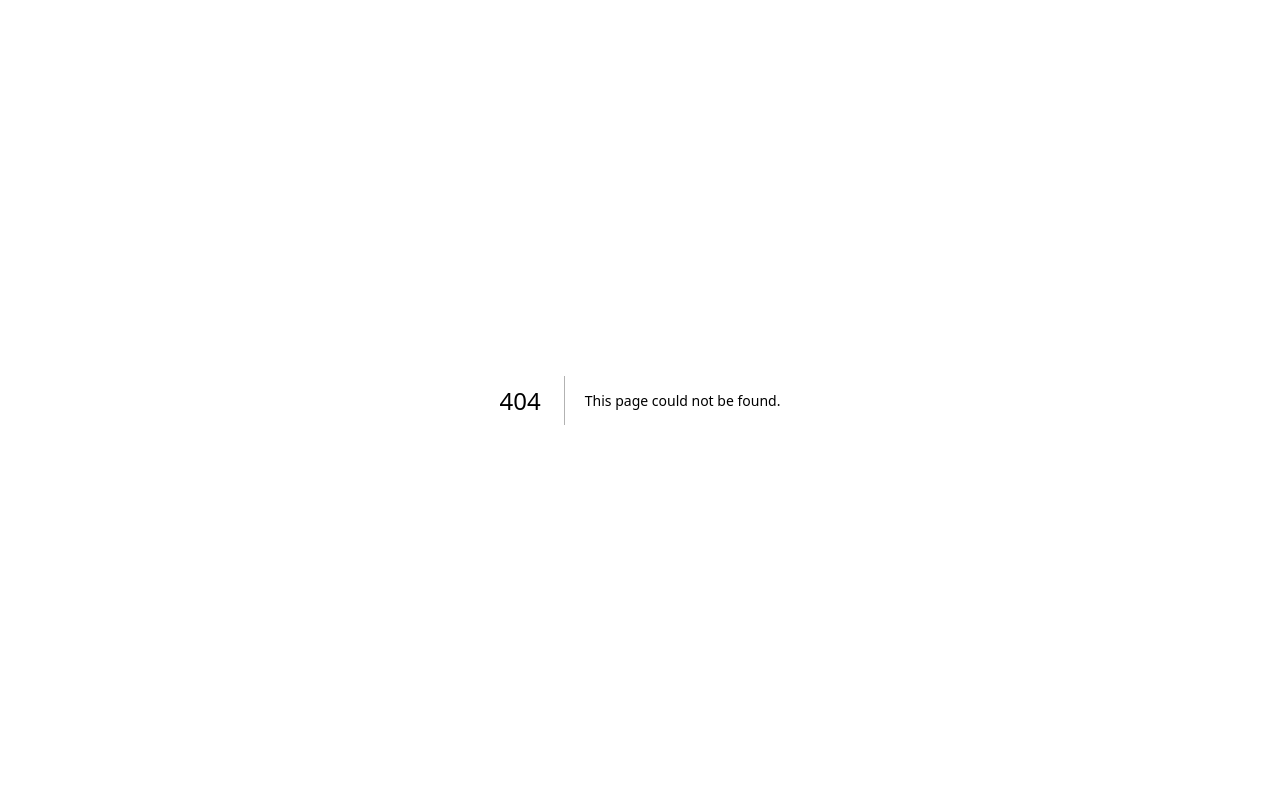
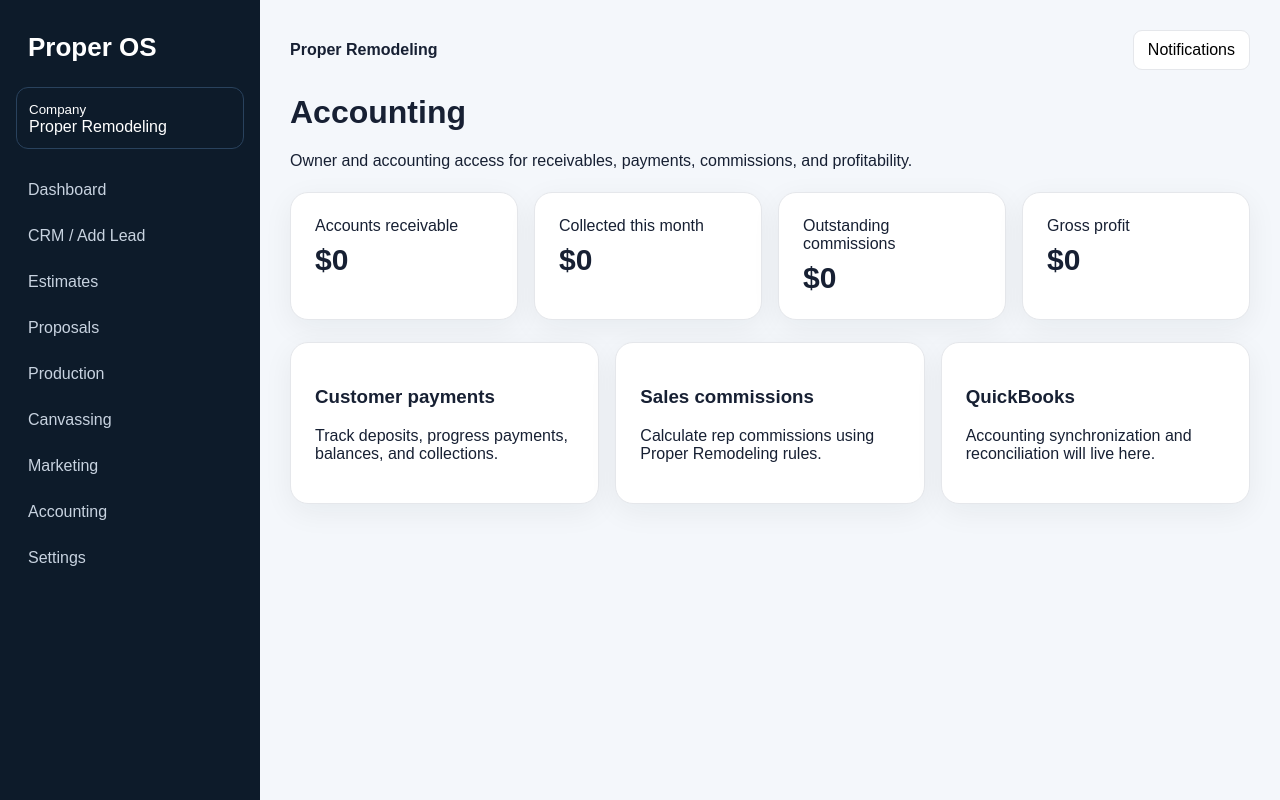
Before and after one commit to csosa122000/ProperOS, a Next.js app: page /accounting in a window 1280 px wide. Before the commit this address had no page. Built offline with nearby package versions, Linux system fonts and the light colour scheme; no server answers.

Commit message:
Add accounting module

```diff
--- /dev/null
+++ b/app/(app)/accounting/page.tsx
@@ -0,0 +1,16 @@
+export default function Accounting(){
+  return <>
+    <div><h1>Accounting</h1><p>Owner and accounting access for receivables, payments, commissions, and profitability.</p></div>
+    <section className="grid section">
+      <div className="card metric"><span>Accounts receivable</span><strong>$0</strong></div>
+      <div className="card metric"><span>Collected this month</span><strong>$0</strong></div>
+      <div className="card metric"><span>Outstanding commissions</span><strong>$0</strong></div>
+      <div className="card metric"><span>Gross profit</span><strong>$0</strong></div>
+    </section>
+    <section className="module-grid section">
+      <div className="card"><h3>Customer payments</h3><p>Track deposits, progress payments, balances, and collections.</p></div>
+      <div className="card"><h3>Sales commissions</h3><p>Calculate rep commissions using Proper Remodeling rules.</p></div>
+      <div className="card"><h3>QuickBooks</h3><p>Accounting synchronization and reconciliation will live here.</p></div>
+    </section>
+  </>
+}
```
